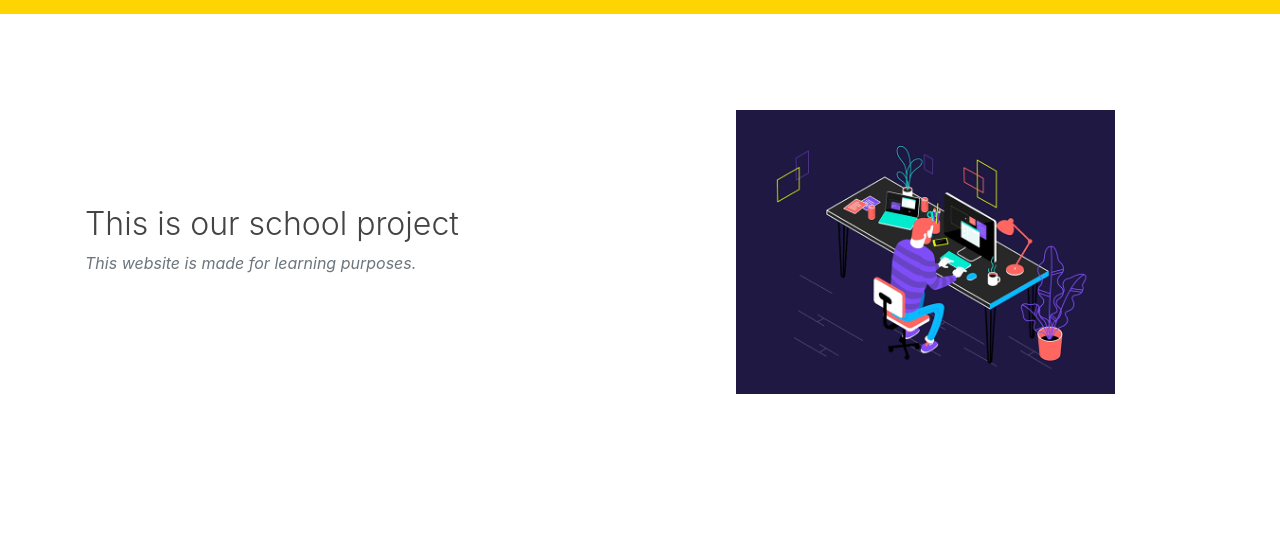
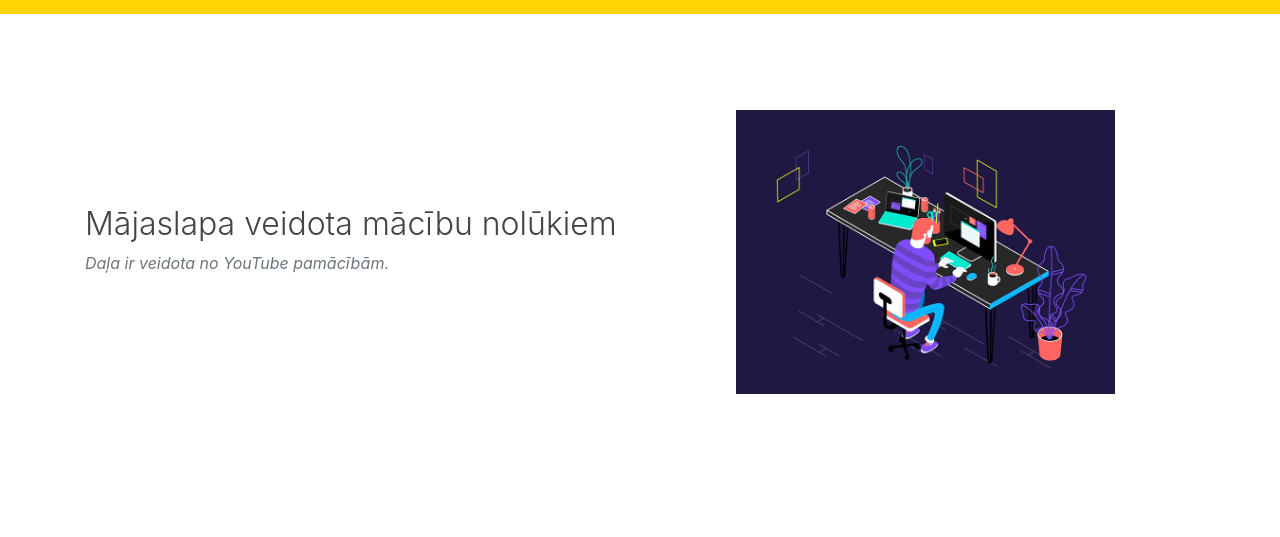
Before and after one commit to ValtersHuns/weblapa, a Flask app: page /about in a window 1280 px wide. Shown: the part 66-603 px from the top of the page. Run offline with Flask 2, Linux system fonts and the light colour scheme; some libraries are stand-ins or nearby versions.

Commit message:
Update about.html

```diff
--- a/zirnis/templates/about.html
+++ b/zirnis/templates/about.html
@@ -4,8 +4,8 @@
   <div class="container py-5">
     <div class="row align-items-center mb-5">
       <div class="col-lg-6 order-2 order-lg-1">
-        <h2 class="font-weight-light">This is our school project</h2>
-        <p class="font-italic text-muted mb-4">This website is made for learning purposes.</p>
+        <h2 class="font-weight-light">Mājaslapa veidota mācību nolūkiem</h2>
+        <p class="font-italic text-muted mb-4">Daļa ir veidota no YouTube pamācībām.</p>
       </div>
       <div class="col-lg-5 px-5 mx-auto order-1 order-lg-2"><img src="{{ url_for('static', filename='img/programming.gif') }}" alt="" class="img-fluid mb-4 mb-lg-0"></div>
     </div>
```
